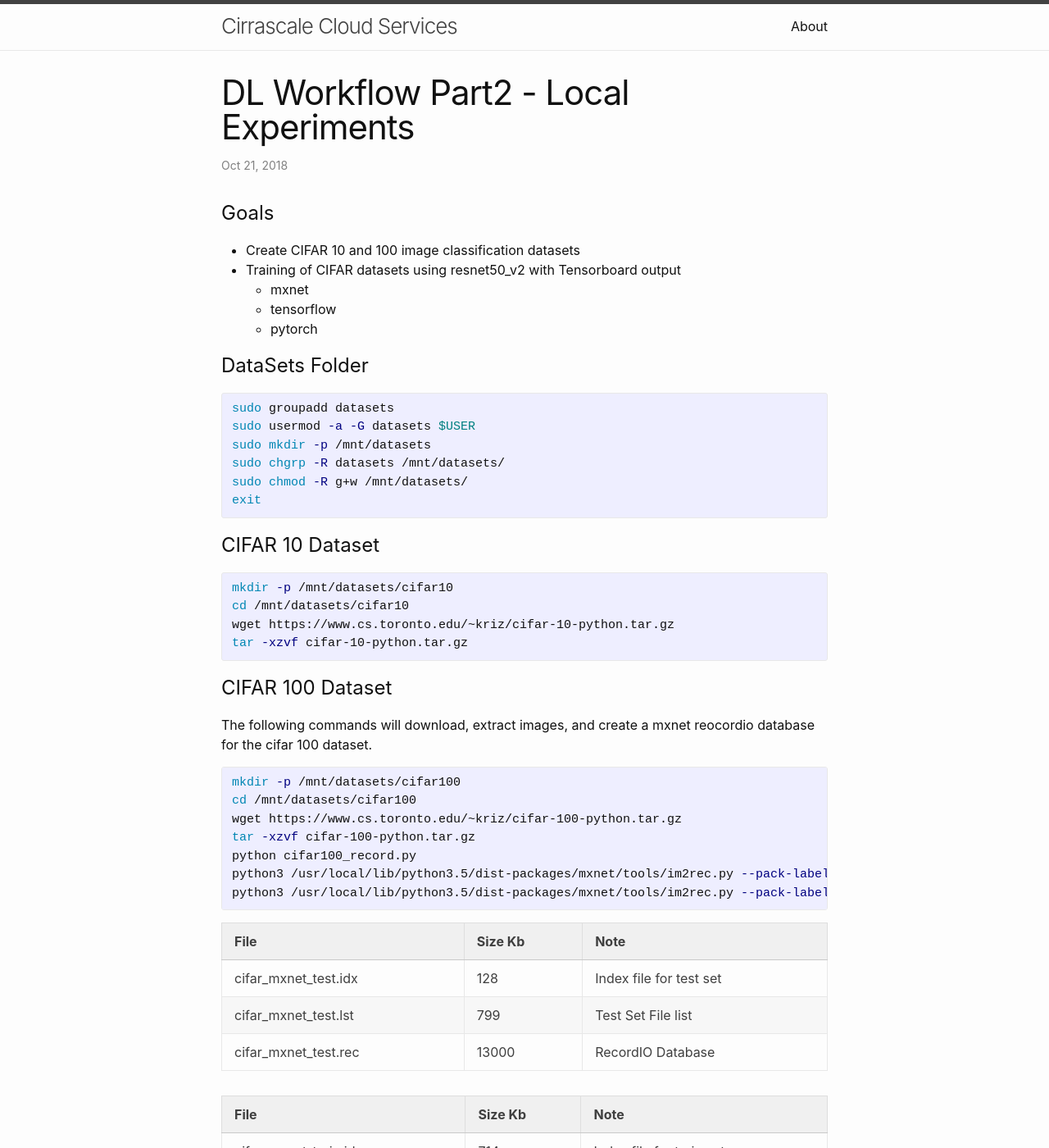
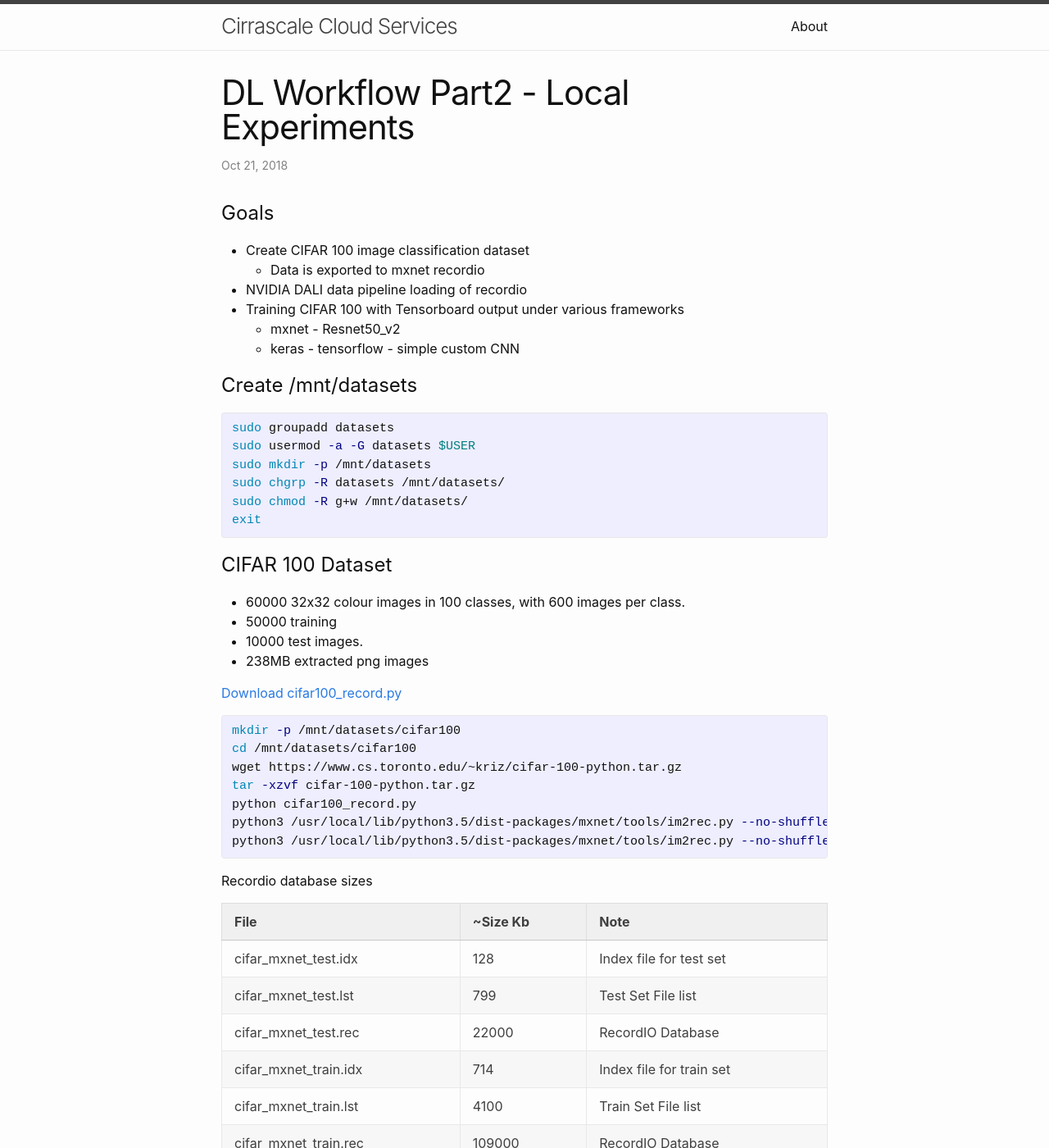
Before and after one commit to cirrascalecloudservices/cirrascalecloudservices.github.io, a Jekyll site: the page built from _posts/2019-10-21-experiment.markdown, in a window 1280 px wide and 1400 px high. Shown: the whole window at 82% size. Built offline with Jekyll 4.4.1, drawn with Linux system fonts in a browser that asks for light colours; some of the changed text lies outside the part shown.

Commit message:
update the experiment markdown

```diff
--- a/_posts/2019-10-21-experiment.markdown
+++ b/_posts/2019-10-21-experiment.markdown
@@ -7,13 +7,14 @@
 ---
 
 # Goals
-- Create CIFAR 10 and 100 image classification datasets
-- Training of CIFAR datasets using resnet50_v2 with Tensorboard output
-    - mxnet
-    - tensorflow
-    - pytorch
+- Create CIFAR 100 image classification dataset
+  - Data is exported to mxnet recordio
+- NVIDIA DALI data pipeline loading of recordio
+- Training CIFAR 100 with Tensorboard output under various frameworks
+    - mxnet - Resnet50_v2
+    - keras - tensorflow - simple custom CNN
 
-# DataSets Folder
+# Create /mnt/datasets
 
 {% highlight bash %}
 sudo groupadd datasets
@@ -24,18 +25,14 @@
 exit
 {% endhighlight %}
 
-# CIFAR 10 Dataset
-
-{% highlight bash %}
-mkdir -p /mnt/datasets/cifar10
-cd /mnt/datasets/cifar10
-wget https://www.cs.toronto.edu/~kriz/cifar-10-python.tar.gz
-tar -xzvf cifar-10-python.tar.gz
-{% endhighlight %}
-
 # CIFAR 100 Dataset
 
-The following commands will download, extract images, and create a mxnet reocordio database for the cifar 100 dataset.
+- 60000 32x32 colour images in 100 classes, with 600 images per class.
+- 50000 training
+- 10000 test images.
+- 238MB extracted png images
+
+<a href='{{ base }}/assets/source/deep_learning/cifar100_record.py'>Download cifar100_record.py</a>
 
 {% highlight bash %}
 mkdir -p /mnt/datasets/cifar100
@@ -43,35 +40,57 @@
 wget https://www.cs.toronto.edu/~kriz/cifar-100-python.tar.gz
 tar -xzvf cifar-100-python.tar.gz
 python cifar100_record.py
-python3 /usr/local/lib/python3.5/dist-packages/mxnet/tools/im2rec.py --pack-label cifar_mxnet_train.lst  ./
-python3 /usr/local/lib/python3.5/dist-packages/mxnet/tools/im2rec.py --pack-label cifar_mxnet_test.lst   ./
+python3 /usr/local/lib/python3.5/dist-packages/mxnet/tools/im2rec.py --no-shuffle --quality 9 --encoding .png --pack-label cifar_mxnet_train.lst  ./
+python3 /usr/local/lib/python3.5/dist-packages/mxnet/tools/im2rec.py --no-shuffle --quality 9 --encoding .png --pack-label cifar_mxnet_test.lst   ./
 {% endhighlight %}
 
-| File                  | Size Kb  | Note                         |
+Recordio database sizes
+
+| File                  | ~Size Kb  | Note                         |
 | --------------------- |----------| ---------------------------- |
 | cifar_mxnet_test.idx  | 128      | Index file for test set      |
 | cifar_mxnet_test.lst  | 799      | Test Set File list           |
-| cifar_mxnet_test.rec  | 13000    | RecordIO Database            |
-
-| File                   | Size Kb  | Note                         |
-| ---------------------- |----------| ---------------------------- |
+| cifar_mxnet_test.rec  | 22000    | RecordIO Database            |
 | cifar_mxnet_train.idx  | 714      | Index file for train set     |
 | cifar_mxnet_train.lst  | 4100     | Train Set File list          |
-| cifar_mxnet_train.rec  | 64000    | RecordIO Database            |
+| cifar_mxnet_train.rec  | 109000   | RecordIO Database            |
 
-## CIFAR 100 Training using mxnet
+# Training CIFAR 100 using mxnet
 
-Note: set num-gpus and batch-size arguments to match your server
+<a href='{{ base }}/assets/source/deep_learning/cifar100_mxnet.py'>Download cifar100_mxnet.py</a>
 
 {% highlight bash %}
-rm -fr logs; rm -fr output; rm -fr params; rm -f scalar_dict.json; python3 cifar100_mxnet.py --batch-size=64 --num-gpus 8
+rm -fr logs; rm -fr params; rm -f scalar_dict.json; python3 cifar100_mxnet.py --batch-size=64 --num-gpus 8
 sudo tensorboard --logdir=./logs --host=XXX.XXX.XXX.XXX --port=8888
 {% endhighlight %}
 
-### Tensorboard
+**Note**: set num-gpus, batch-size, and ip arguments to match your server
+
+## Tensorboard via mxboard
 
 You can observe the progress of the training runs in tensorboard.
-The goal is not to create an expressive model but to confirm that the enviroments are online.
 
-![image-title-here](/assets/images/cifar100_mxnet_tensorboard_training.jpg){:class="img-responsive"}
-![image-title-here](/assets/images/cifar100_mxnet_tensorboard_images.jpg){:class="img-responsive"}
+The goal is not to create an expressive model but to confirm that the system is functional.
+
+![mxnet Training Progress](/assets/images/cifar100_mxnet_tensorboard_training.jpg){:class="img-responsive"}
+![mxnet Images](/assets/images/cifar100_mxnet_tensorboard_images.jpg){:class="img-responsive"}
+
+# Training CIFAR 100 using keras and tensorflow
+
+<a href='{{ base }}/assets/source/deep_learning/cifar100_keras_tf.py'>Download cifar100_keras_tf.py</a>
+
+{% highlight bash %}
+rm -fr logs; python3 cifar100_keras_tf.py --batch-size=64
+sudo tensorboard --logdir=./logs --host=XXX.XXX.XXX.XXX --port=8888
+{% endhighlight %}
+
+**Note**: set batch-size and ip to match your server configuration
+
+## Tensorboard via keras callback
+
+You can observe the progress of the training runs in tensorboard.
+
+The goal is not to create an expressive model but to confirm that the system is functional.
+
+![Keras Compute Graph](/assets/images/cifar100_keras_graph.jpg){:class="img-responsive"}
+![Keras Training Progress](/assets/images/cifar100_keras_training.jpg){:class="img-responsive"}
```
